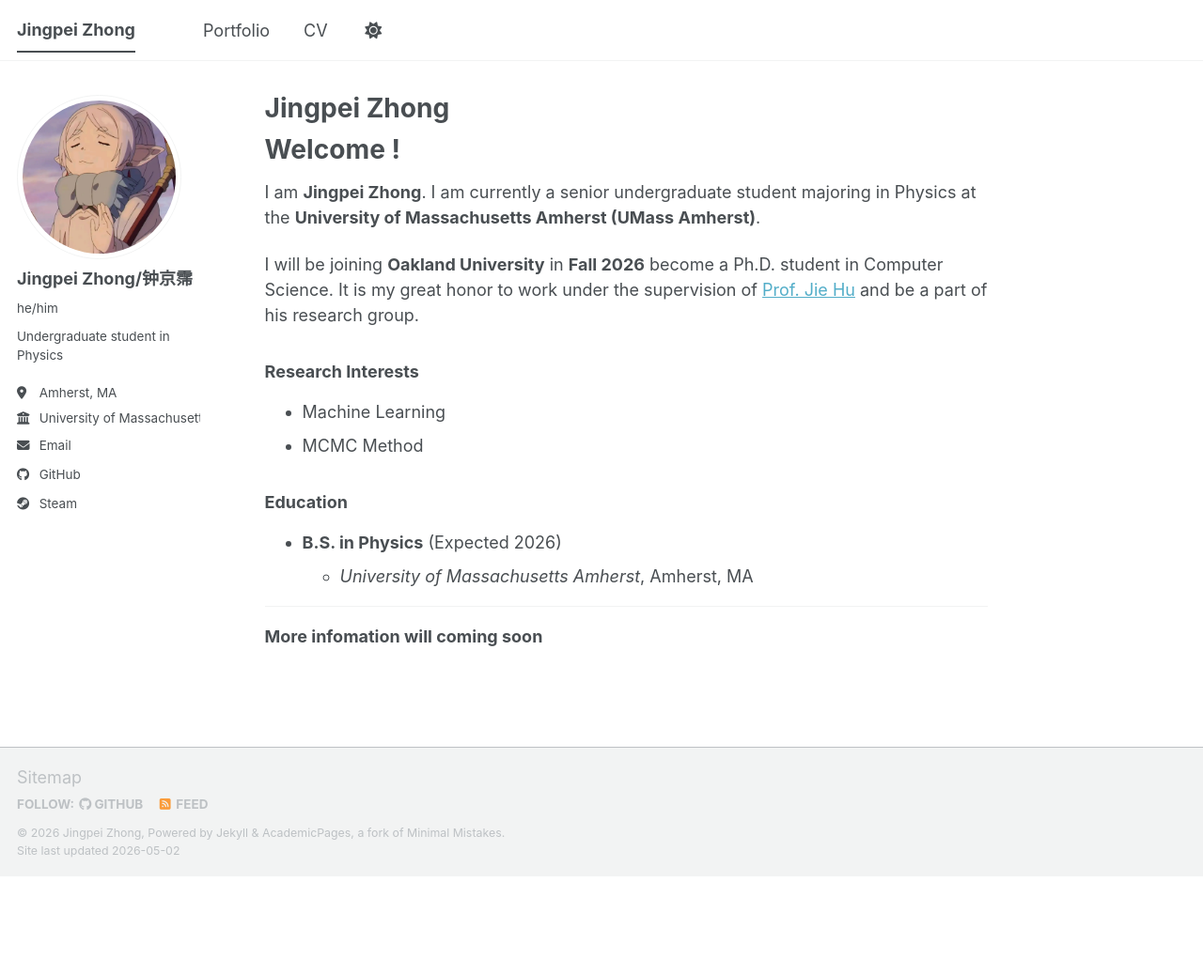
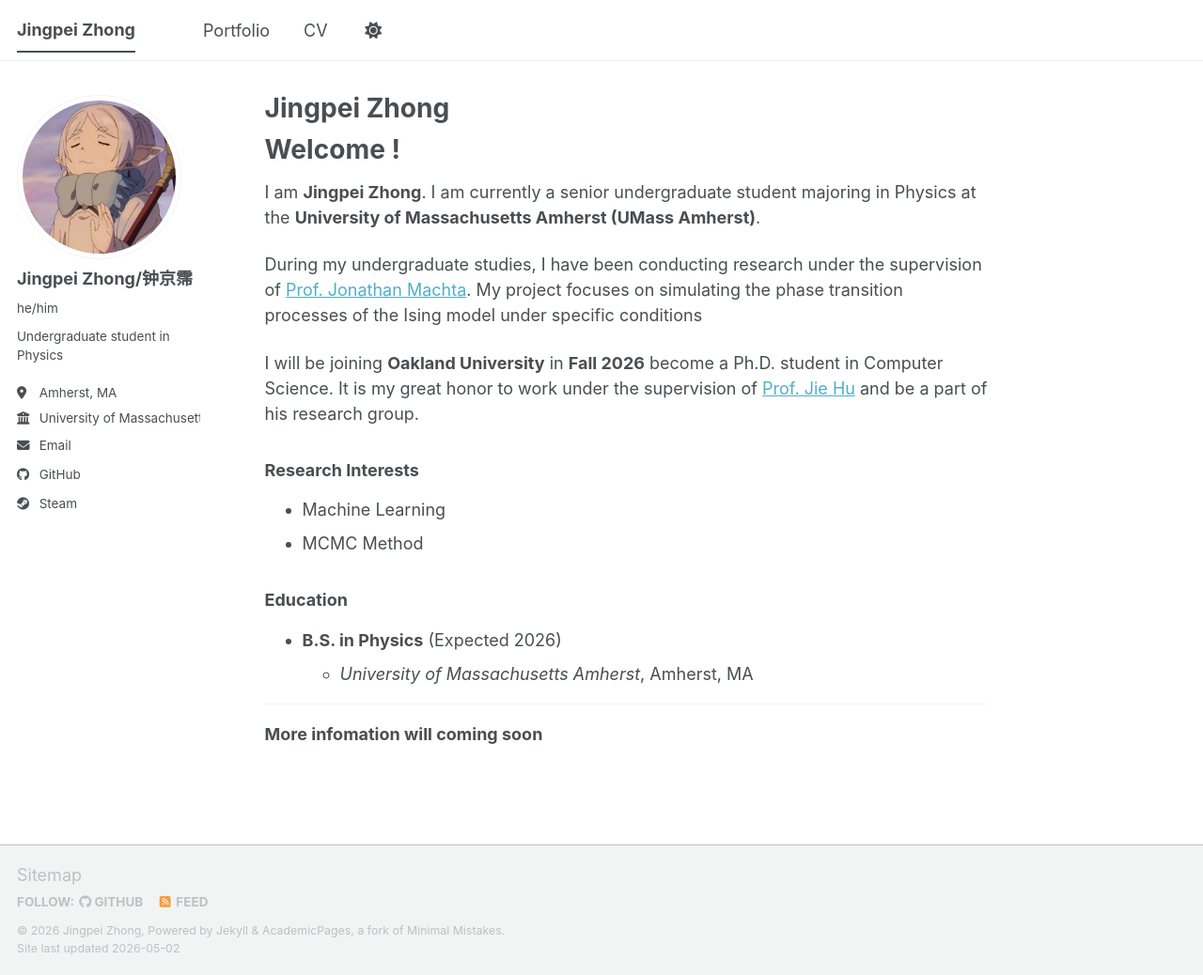
Before and after one commit to zjp6/zjp6.github.io, a Jekyll site: the page built from _pages/about.md, in a window 1280 px wide and 1038 px high. Shown: the whole window at 94% size. Built offline with Jekyll 4.4.1, drawn with Linux system fonts in a browser that asks for light colours; a script bundle is joined from its source files by our own code; library files that are not in the unit come from our copies.

Commit message:
Update about page with research and Ph.D. plans
Added details about undergraduate research and future plans.

```diff
--- a/_pages/about.md
+++ b/_pages/about.md
@@ -11,6 +11,8 @@
 
 I am **Jingpei Zhong**. I am currently a senior undergraduate student majoring in Physics at the **University of Massachusetts Amherst (UMass Amherst)**.
 
+During my undergraduate studies, I have been conducting research under the supervision of [Prof. Jonathan Machta](https://people.umass.edu/machta/). My project focuses on simulating the phase transition processes of the Ising model under specific conditions
+
 I will be joining **Oakland University** in **Fall 2026** become a Ph.D. student in Computer Science. It is my great honor to work under the supervision of [Prof. Jie Hu](https://jiehu-research.github.io/) and be a part of his research group.
 
 ###  Research Interests
```
